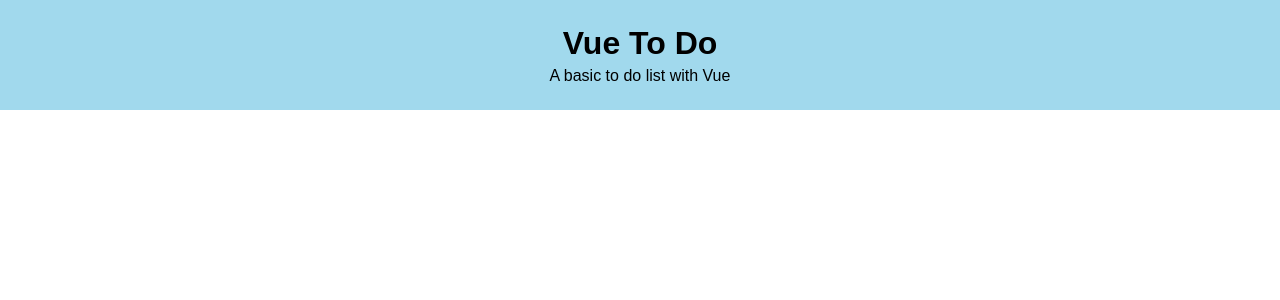
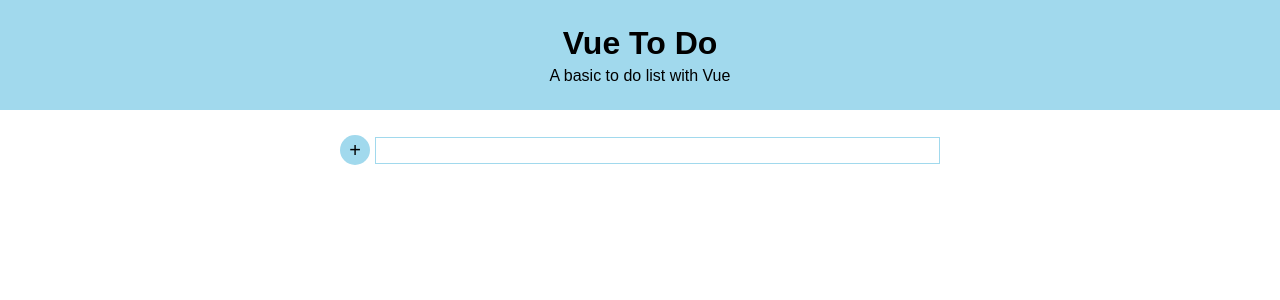
Before and after one commit to fabiandeneuville/vue-todo, a Vue app: page / in a window 1280 px wide. Shown: the top 300 px of the page. Built offline with nearby package versions, Linux system fonts and the light colour scheme.

Commit message:
Adding addToDoForm component

```diff
--- a/src/App.vue
+++ b/src/App.vue
@@ -1,17 +1,22 @@
 <template>
   <div id="app">
     <pageHeader></pageHeader>
+    <addToDoForm></addToDoForm>
+
+
   </div>
 </template>
 
 <script>
 
 import pageHeader from './components/pageHeader.vue'
+import addToDoForm from './components/addToDoForm.vue'
 
 export default {
   name: 'App',
   components: {
-    pageHeader
+    pageHeader,
+    addToDoForm
   }
 }
 </script>
--- /dev/null
+++ b/src/assets/style/layouts/_addToDoForm.scss
@@ -0,0 +1,25 @@
+.addToDoForm {
+    width: 90%;
+    max-width: 600px;
+    margin: 25px auto;
+    display: flex;
+    justify-content: center;
+    align-items: center;
+    gap: 5px;
+
+    &__button {
+        width: 30px;
+        height: 30px;
+        background-color: $color-primary;
+        cursor: pointer;
+        border: none;
+        border-radius: 15px;
+        font-size: 20px;
+    }
+
+    &__input {
+        width: calc(100% - 35px);
+        padding: 5px 10px;
+        border: 1px solid $color-primary;
+    }
+}
--- a/src/assets/style/main.scss
+++ b/src/assets/style/main.scss
@@ -3,3 +3,4 @@
 @import'./variables/variables';
 
 @import'./layouts/pageHeader';
+@import'./layouts/addToDoForm';
--- /dev/null
+++ b/src/components/addToDoForm.vue
@@ -0,0 +1,16 @@
+<template>
+
+    <form class="addToDoForm">
+        <button class="addToDoForm__button">+</button>
+        <input class="addToDoForm__input" type="text">
+    </form>
+
+</template>
+
+<script>
+
+export default {
+    name: 'addToDoForm'
+}
+
+</script>
```
